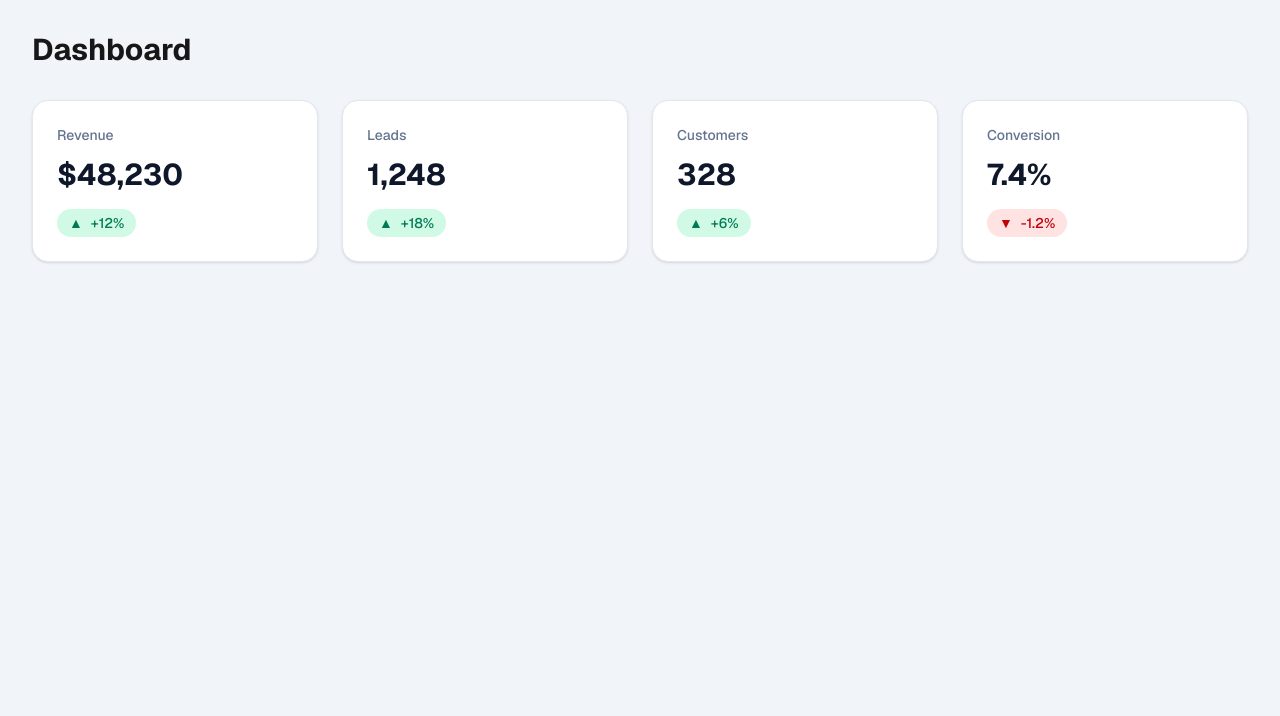
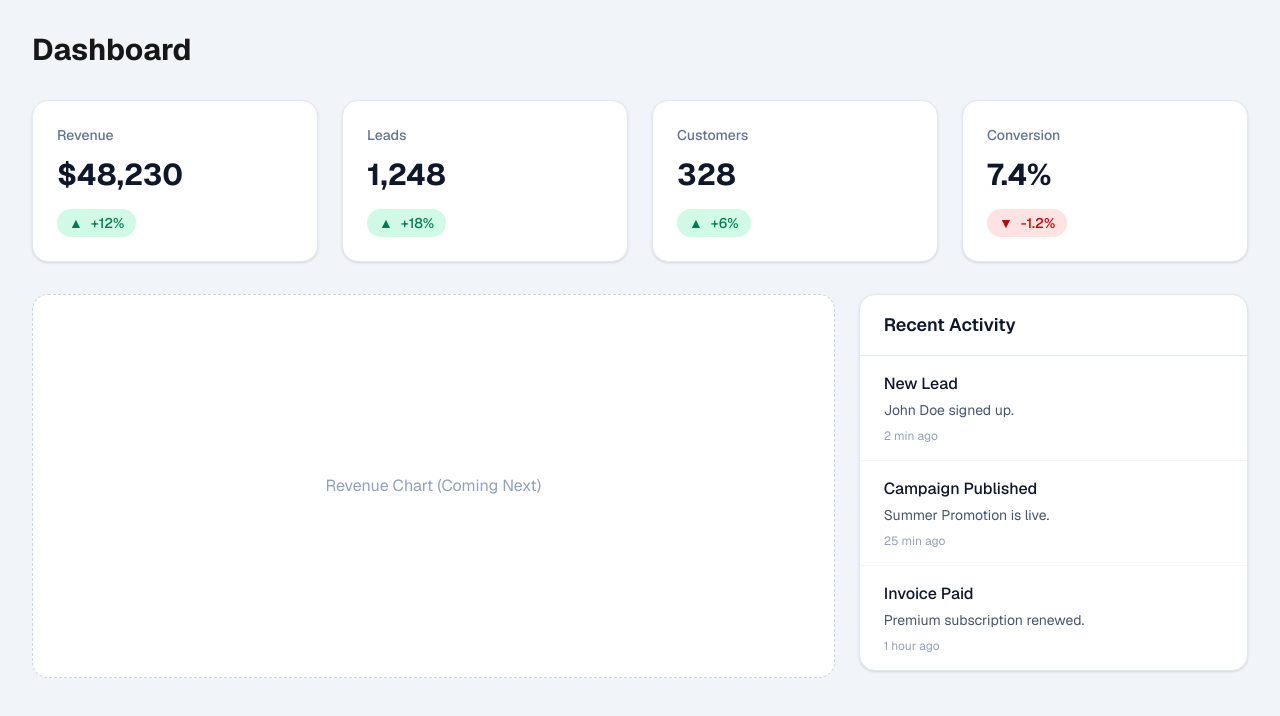
Before and after one commit to GrowthPilot247/GrowthPilot, a Next.js app: page /dashboard in a window 1280 px wide. Shown: the top 716 px of the page. Built offline with nearby package versions, Linux system fonts and the light colour scheme.

Commit message:
Build Dashboard Activity Feed

```diff
--- a/app/dashboard/page.tsx
+++ b/app/dashboard/page.tsx
@@ -1,5 +1,6 @@
 import { dashboardData } from "@/app/features/dashboard/constants/mockDashboard";
 import { KpiCard } from "@/app/features/dashboard/components/KpiCard";
+import { ActivityFeed } from "@/app/features/dashboard/components/ActivityFeed";
 
 export default function DashboardPage() {
   return (
@@ -8,6 +9,7 @@ export default function DashboardPage() {
         Dashboard
       </h1>
 
+      {/* KPI Cards */}
       <div className="grid gap-6 md:grid-cols-2 xl:grid-cols-4">
         {dashboardData.kpis.map((kpi) => (
           <KpiCard
@@ -19,6 +21,23 @@ export default function DashboardPage() {
           />
         ))}
       </div>
+
+      {/* Dashboard Widgets */}
+      <div className="mt-8 grid gap-6 lg:grid-cols-3">
+        {/* Revenue Chart Placeholder */}
+        <div className="lg:col-span-2">
+          <div className="flex h-96 items-center justify-center rounded-2xl border border-dashed border-slate-300 bg-white text-slate-400">
+            Revenue Chart (Coming Next)
+          </div>
+        </div>
+
+        {/* Activity Feed */}
+        <div>
+          <ActivityFeed
+            items={dashboardData.activities}
+          />
+        </div>
+      </div>
     </main>
   );
 }
--- /dev/null
+++ b/app/features/dashboard/components/ActivityFeed/ActivityFeed.tsx
@@ -0,0 +1,44 @@
+import { cn } from "@/app/lib/cn";
+import { ActivityFeedProps } from "./ActivityFeed.types";
+
+export function ActivityFeed({
+  items,
+}: ActivityFeedProps) {
+  return (
+    <div
+      className={cn(
+        "rounded-2xl",
+        "border border-slate-200",
+        "bg-white",
+        "shadow-sm"
+      )}
+    >
+      <div className="border-b border-slate-200 px-6 py-4">
+        <h2 className="text-lg font-semibold text-slate-900">
+          Recent Activity
+        </h2>
+      </div>
+
+      <div className="divide-y divide-slate-100">
+        {items.map((item) => (
+          <div
+            key={item.id}
+            className="px-6 py-4 transition-colors hover:bg-slate-50"
+          >
+            <h3 className="font-medium text-slate-900">
+              {item.title}
+            </h3>
+
+            <p className="mt-1 text-sm text-slate-600">
+              {item.description}
+            </p>
+
+            <span className="mt-2 block text-xs text-slate-400">
+              {item.time}
+            </span>
+          </div>
+        ))}
+      </div>
+    </div>
+  );
+}
--- a/app/features/dashboard/components/ActivityFeed/index.ts
+++ b/app/features/dashboard/components/ActivityFeed/index.ts
@@ -0,0 +1,6 @@
+export { ActivityFeed } from "./ActivityFeed";
+
+export type {
+  ActivityFeedProps,
+  ActivityItem,
+} from "./ActivityFeed.types";
```
Also changed, not shown: app/features/dashboard/components/ActivityFeed/ActivityFeed.types.ts (added, +10 -0 lines).
